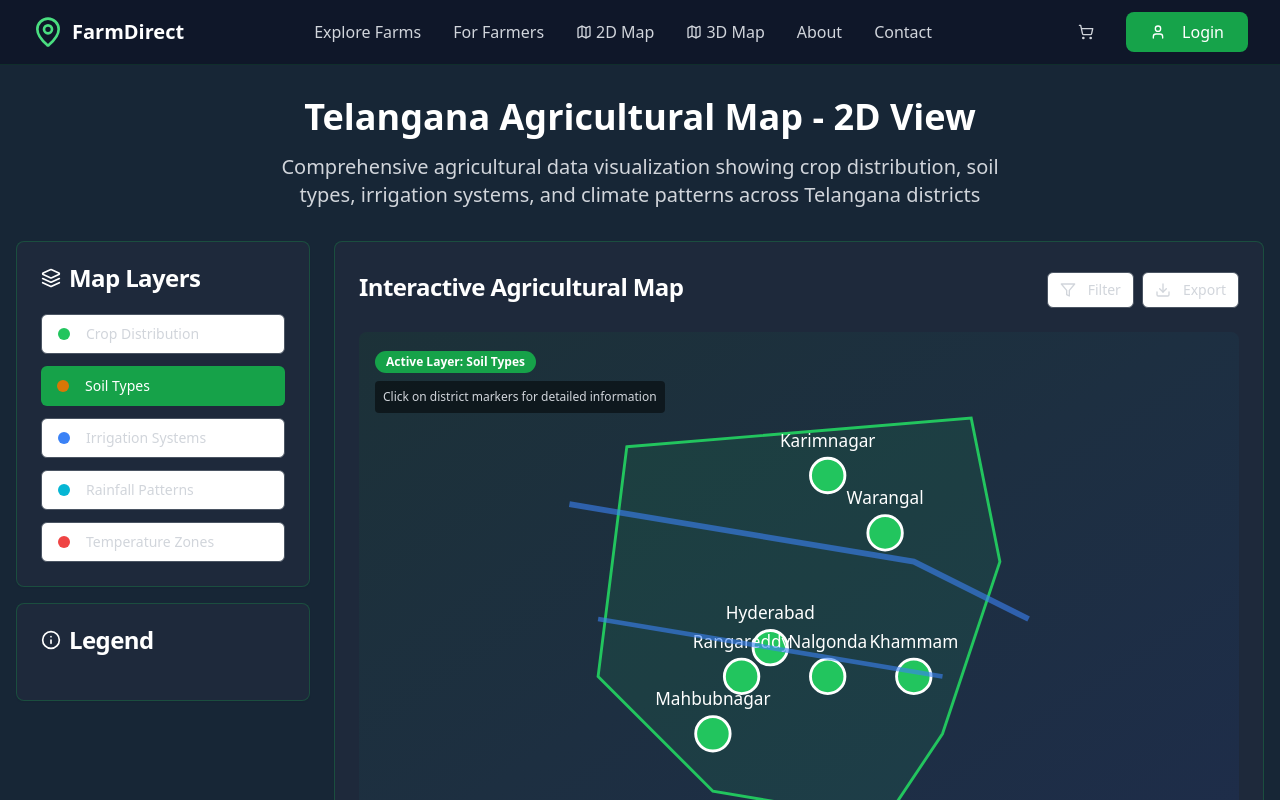
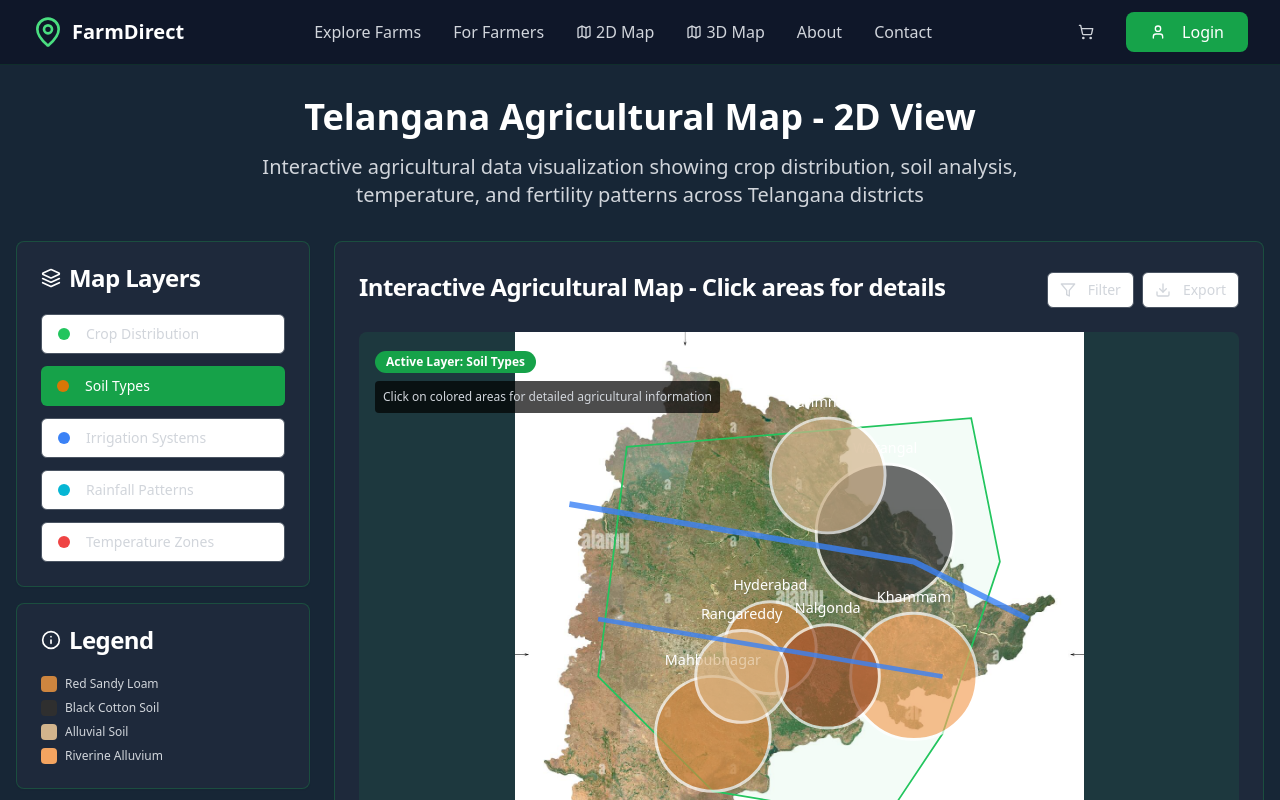
Before and after one commit to gumudavelli-sys/kisan-connect-verse-29, a React (Vite) app: page /2d-map in a window 1280 px wide. Both pictures are taken after a click on the button "Soil Types". Shown: the top 800 px of the page. Built offline with nearby package versions, Linux system fonts and the light colour scheme.

Commit message:
Add 2D map layer details
Implement district-specific data display for temperature, soil rate, soil type, and fertility on the 2D map.

```diff
--- a/src/pages/2DMap.tsx
+++ b/src/pages/2DMap.tsx
@@ -1,9 +1,10 @@
+
 import React, { useState } from 'react';
 import { Button } from '@/components/ui/button';
 import { Card, CardContent, CardHeader, CardTitle } from '@/components/ui/card';
 import { Badge } from '@/components/ui/badge';
 import { Tabs, TabsContent, TabsList, TabsTrigger } from '@/components/ui/tabs';
-import { MapPin, Layers, Info, Filter, Download } from 'lucide-react';
+import { MapPin, Layers, Info, Filter, Download, Thermometer, Droplets } from 'lucide-react';
 import Navbar from '@/components/Navbar';
 
 // Define types for better TypeScript support
@@ -15,6 +16,22 @@ type CropData = {
   others: number;
 };
 
+type DetailedAreaData = {
+  name: string;
+  temperature: {
+    current: number;
+    min: number;
+    max: number;
+  };
+  soilRate: number;
+  soilType: string;
+  fertility: string;
+  moistureLevel: number;
+  crops: CropData;
+  coordinates: { x: number; y: number };
+  size: number;
+};
+
 type CropDistributionData = {
   [key: string]: CropData;
 };
@@ -22,6 +39,7 @@ type CropDistributionData = {
 const TelanganaMap2D = () => {
   const [selectedLayer, setSelectedLayer] = useState('crops');
   const [selectedDistrict, setSelectedDistrict] = useState<string | null>(null);
+  const [selectedArea, setSelectedArea] = useState<DetailedAreaData | null>(null);
 
   // Sample crop distribution data for Telangana districts
   const cropData: CropDistributionData = {
@@ -33,6 +51,87 @@ const TelanganaMap2D = () => {
     'Mahbubnagar': { rice: 25, cotton: 30, maize: 20, sugarcane: 10, others: 15 },
     'Rangareddy': { rice: 20, cotton: 15, maize: 25, sugarcane: 20, others: 20 }
   };
+
+  // Detailed area data with agricultural information
+  const detailedAreas: DetailedAreaData[] = [
+    {
+      name: 'Hyderabad Urban',
+      temperature: { current: 32, min: 18, max: 42 },
+      soilRate: 6.8,
+      soilType: 'Red Sandy Loam',
+      fertility: 'Medium',
+      moistureLevel: 45,
+      crops: { rice: 15, cotton: 5, maize: 10, sugarcane: 8, others: 12 },
+      coordinates: { x: 45, y: 55 },
+      size: 8
+    },
+    {
+      name: 'Warangal Agricultural Zone',
+      temperature: { current: 35, min: 20, max: 44 },
+      soilRate: 7.2,
+      soilType: 'Black Cotton Soil',
+      fertility: 'High',
+      moistureLevel: 62,
+      crops: { rice: 35, cotton: 25, maize: 15, sugarcane: 5, others: 20 },
+      coordinates: { x: 65, y: 35 },
+      size: 12
+    },
+    {
+      name: 'Karimnagar Fertile Plains',
+      temperature: { current: 34, min: 19, max: 43 },
+      soilRate: 7.5,
+      soilType: 'Alluvial Soil',
+      fertility: 'Very High',
+      moistureLevel: 68,
+      crops: { rice: 40, cotton: 20, maize: 20, sugarcane: 10, others: 10 },
+      coordinates: { x: 55, y: 25 },
+      size: 10
+    },
+    {
+      name: 'Khammam River Basin',
+      temperature: { current: 33, min: 21, max: 41 },
+      soilRate: 7.8,
+      soilType: 'Riverine Alluvium',
+      fertility: 'Very High',
+      moistureLevel: 75,
+      crops: { rice: 45, cotton: 15, maize: 10, sugarcane: 15, others: 15 },
+      coordinates: { x: 70, y: 60 },
+      size: 11
+    },
+    {
+      name: 'Nalgonda Plateau',
+      temperature: { current: 36, min: 22, max: 45 },
+      soilRate: 6.5,
+      soilType: 'Red Laterite',
+      fertility: 'Medium',
+      moistureLevel: 38,
+      crops: { rice: 30, cotton: 25, maize: 25, sugarcane: 5, others: 15 },
+      coordinates: { x: 55, y: 60 },
+      size: 9
+    },
+    {
+      name: 'Mahbubnagar Dryland',
+      temperature: { current: 38, min: 24, max: 46 },
+      soilRate: 6.2,
+      soilType: 'Red Sandy',
+      fertility: 'Low to Medium',
+      moistureLevel: 32,
+      crops: { rice: 25, cotton: 30, maize: 20, sugarcane: 10, others: 15 },
+      coordinates: { x: 35, y: 70 },
+      size: 10
+    },
+    {
+      name: 'Rangareddy Mixed Zone',
+      temperature: { current: 31, min: 17, max: 40 },
+      soilRate: 7.0,
+      soilType: 'Mixed Alluvial',
+      fertility: 'High',
+      moistureLevel: 58,
+      crops: { rice: 20, cotton: 15, maize: 25, sugarcane: 20, others: 20 },
+      coordinates: { x: 40, y: 60 },
+      size: 8
+    }
+  ];
 
   const layerOptions = [
     { id: 'crops', name: 'Crop Distribution', color: 'bg-green-500' },
@@ -63,6 +162,35 @@ const TelanganaMap2D = () => {
     return colors[cropType] || '#6B7280';
   };
 
+  const getSoilColor = (soilType: string) => {
+    const colors: { [key: string]: string } = {
+      'Red Sandy Loam': '#CD853F',
+      'Black Cotton Soil': '#2F2F2F',
+      'Alluvial Soil': '#D2B48C',
+      'Riverine Alluvium': '#F4A460',
+      'Red Laterite': '#A0522D',
+      'Red Sandy': '#CD853F',
+      'Mixed Alluvial': '#DEB887'
+    };
+    return colors[soilType] || '#8B4513';
+  };
+
+  const getFertilityColor = (fertility: string) => {
+    const colors: { [key: string]: string } = {
+      'Very High': '#22C55E',
+      'High': '#84CC16',
+      'Medium': '#EAB308',
+      'Low to Medium': '#F97316',
+      'Low': '#EF4444'
+    };
+    return colors[fertility] || '#6B7280';
+  };
+
+  const handleAreaClick = (area: DetailedAreaData) => {
+    setSelectedArea(area);
+    setSelectedDistrict(area.name);
+  };
+
   return (
     <div className="min-h-screen bg-theme-dark-blue">
       <Navbar />
@@ -74,8 +202,8 @@ const TelanganaMap2D = () => {
             Telangana Agricultural Map - 2D View
           </h1>
           <p className="text-xl text-gray-300 max-w-3xl mx-auto">
-            Comprehensive agricultural data visualization showing crop distribution,
-            soil types, irrigation systems, and climate patterns across Telangana districts
+            Interactive agricultural data visualization showing crop distribution,
+            soil analysis, temperature, and fertility patterns across Telangana districts
           </p>
         </div>
 
@@ -130,29 +258,105 @@ const TelanganaMap2D = () => {
                     ))}
                   </div>
                 )}
+                {selectedLayer === 'soil' && (
+                  <div className="space-y-2">
+                    {['Red Sandy Loam', 'Black Cotton Soil', 'Alluvial Soil', 'Riverine Alluvium'].map((soil) => (
+                      <div key={soil} className="flex items-center">
+                        <div
+                          className="w-4 h-4 rounded mr-2"
+                          style={{ backgroundColor: getSoilColor(soil) }}
+                        />
+                        <span className="text-gray-300 text-xs">{soil}</span>
+                      </div>
+                    ))}
+                  </div>
+                )}
+                {selectedLayer === 'temperature' && (
+                  <div className="space-y-2">
+                    <div className="flex items-center">
+                      <div className="w-4 h-4 rounded mr-2 bg-red-600" />
+                      <span className="text-gray-300 text-xs">High (35-46°C)</span>
+                    </div>
+                    <div className="flex items-center">
+                      <div className="w-4 h-4 rounded mr-2 bg-orange-500" />
+                      <span className="text-gray-300 text-xs">Medium (25-35°C)</span>
+                    </div>
+                    <div className="flex items-center">
+                      <div className="w-4 h-4 rounded mr-2 bg-blue-500" />
+                      <span className="text-gray-300 text-xs">Low (15-25°C)</span>
+                    </div>
+                  </div>
+                )}
               </CardContent>
             </Card>
 
-            {/* District Info */}
-            {selectedDistrict && (
+            {/* Detailed Area Info */}
+            {selectedArea && (
               <Card className="bg-slate-800 border-theme-green/30">
                 <CardHeader>
-                  <CardTitle className="text-theme-white">
-                    {selectedDistrict} District
+                  <CardTitle className="text-theme-white flex items-center">
+                    <MapPin className="mr-2 h-5 w-5" />
+                    {selectedArea.name}
                   </CardTitle>
                 </CardHeader>
-                <CardContent>
-                  {cropData[selectedDistrict] && (
-                    <div className="space-y-2">
-                      <h4 className="text-theme-green font-semibold">Crop Distribution:</h4>
-                      {(Object.entries(cropData[selectedDistrict]) as Array<[keyof CropData, number]>).map(([crop, percentage]) => (
-                        <div key={crop} className="flex justify-between items-center">
-                          <span className="text-gray-300 capitalize">{crop}:</span>
-                          <Badge variant="secondary">{percentage}%</Badge>
-                        </div>
-                      ))}
+                <CardContent className="space-y-4">
+                  {/* Temperature */}
+                  <div className="space-y-2">
+                    <h4 className="text-theme-green font-semibold flex items-center">
+                      <Thermometer className="mr-2 h-4 w-4" />
+                      Temperature
+                    </h4>
+                    <div className="text-gray-300 text-sm space-y-1">
+                      <div>Current: <span className="text-white">{selectedArea.temperature.current}°C</span></div>
+                      <div>Range: <span className="text-white">{selectedArea.temperature.min}°C - {selectedArea.temperature.max}°C</span></div>
                     </div>
-                  )}
+                  </div>
+
+                  {/* Soil Information */}
+                  <div className="space-y-2">
+                    <h4 className="text-theme-green font-semibold">Soil Analysis</h4>
+                    <div className="text-gray-300 text-sm space-y-1">
+                      <div>Type: <span className="text-white">{selectedArea.soilType}</span></div>
+                      <div>pH Rate: <span className="text-white">{selectedArea.soilRate}</span></div>
+                      <div className="flex items-center">
+                        <span>Fertility: </span>
+                        <Badge
+                          className="ml-2 text-xs"
+                          style={{ backgroundColor: getFertilityColor(selectedArea.fertility) }}
+                        >
+                          {selectedArea.fertility}
+                        </Badge>
+                      </div>
+                    </div>
+                  </div>
+
+                  {/* Moisture Level */}
+                  <div className="space-y-2">
+                    <h4 className="text-theme-green font-semibold flex items-center">
+                      <Droplets className="mr-2 h-4 w-4" />
+                      Moisture Level
+                    </h4>
+                    <div className="flex items-center space-x-2">
+                      <div className="flex-1 bg-slate-700 rounded-full h-2">
+                        <div
+                          className="bg-blue-500 h-2 rounded-full transition-all duration-300"
+                          style={{ width: `${selectedArea.moistureLevel}%` }}
+                        />
+                      </div>
+                      <span className="text-white text-sm">{selectedArea.moistureLevel}%</span>
+                    </div>
+                  </div>
+
+                  {/* Crop Distribution */}
+                  <div className="space-y-2">
+                    <h4 className="text-theme-green font-semibold">Crop Distribution</h4>
+                    {(Object.entries(selectedArea.crops) as Array<[keyof CropData, number]>).map(([crop, percentage]) => (
+                      <div key={crop} className="flex justify-between items-center">
+                        <span className="text-gray-300 capitalize text-sm">{crop}:</span>
+                        <Badge variant="secondary" className="text-xs">{percentage}%</Badge>
+                      </div>
+                    ))}
+                  </div>
                 </CardContent>
               </Card>
             )}
@@ -163,7 +367,7 @@ const TelanganaMap2D = () => {
             <Card className="bg-slate-800 border-theme-green/30 h-[600px]">
               <CardHeader className="flex flex-row items-center justify-between">
                 <CardTitle className="text-theme-white">
-                  Interactive Agricultural Map
+                  Interactive Agricultural Map - Click areas for details
                 </CardTitle>
                 <div className="flex space-x-2">
                   <Button variant="outline" size="sm" className="text-gray-300 border-gray-600">
@@ -177,39 +381,54 @@ const TelanganaMap2D = () => {
                 </div>
               </CardHeader>
               <CardContent className="relative h-full">
-                {/* Telangana State Outline */}
-                <div className="relative w-full h-full bg-gradient-to-br from-green-900/20 to-blue-900/20 rounded-lg overflow-hidden">
-                  {/* SVG Map of Telangana */}
-                  <svg viewBox="0 0 100 100" className="w-full h-full">
+                {/* Telangana State Outline with Satellite-like Background */}
+                <div
+                  className="relative w-full h-full rounded-lg overflow-hidden cursor-pointer"
+                  style={{
+                    backgroundImage: `url(/lovable-uploads/fd3deb43-00b6-4256-8080-a6316459a7eb.png)`,
+                    backgroundSize: 'contain',
+                    backgroundRepeat: 'no-repeat',
+                    backgroundPosition: 'center',
+                    backgroundColor: 'rgba(34, 197, 94, 0.1)'
+                  }}
+                >
+                  {/* SVG Map overlay */}
+                  <svg viewBox="0 0 100 100" className="w-full h-full absolute inset-0">
                     {/* State boundary */}
                     <path
                       d="M20,20 L80,15 L85,40 L75,70 L65,85 L35,80 L15,60 Z"
-                      fill="rgba(34, 197, 94, 0.1)"
+                      fill="rgba(34, 197, 94, 0.05)"
                       stroke="#22C55E"
-                      strokeWidth="0.5"
+                      strokeWidth="0.3"
                     />
 
-                    {/* District markers */}
-                    {districts.map((district, index) => (
-                      <g key={district.name}>
+                    {/* Detailed agricultural areas */}
+                    {detailedAreas.map((area, index) => (
+                      <g key={area.name}>
                         <circle
-                          cx={district.x}
-                          cy={district.y}
-                          r="3"
-                          fill={selectedLayer === 'crops' ? getCropColor('rice') : '#22C55E'}
+                          cx={area.coordinates.x}
+                          cy={area.coordinates.y}
+                          r={area.size}
+                          fill={
+                            selectedLayer === 'crops' ? getCropColor('rice') :
+                            selectedLayer === 'soil' ? getSoilColor(area.soilType) :
+                            selectedLayer === 'temperature' ? (area.temperature.current > 35 ? '#DC2626' : area.temperature.current > 25 ? '#F97316' : '#3B82F6') :
+                            getFertilityColor(area.fertility)
+                          }
                           stroke="#ffffff"
                           strokeWidth="0.5"
-                          className="cursor-pointer hover:r-4 transition-all"
-                          onClick={() => setSelectedDistrict(district.name)}
+                          className="cursor-pointer hover:opacity-80 transition-all"
+                          onClick={() => handleAreaClick(area)}
+                          opacity="0.7"
                         />
                         <text
-                          x={district.x}
-                          y={district.y - 5}
+                          x={area.coordinates.x}
+                          y={area.coordinates.y - area.size - 2}
                           textAnchor="middle"
-                          className="fill-white text-xs font-medium"
-                          style={{ fontSize: '3px' }}
+                          className="fill-white text-xs font-medium pointer-events-none"
+                          style={{ fontSize: '2.5px' }}
                         >
-                          {district.name}
+                          {area.name.split(' ')[0]}
                         </text>
                       </g>
                     ))}
@@ -220,14 +439,14 @@ const TelanganaMap2D = () => {
                       fill="none"
                       stroke="#3B82F6"
                       strokeWidth="1"
-                      opacity="0.6"
+                      opacity="0.8"
                     />
                     <path
                       d="M15,50 Q45,55 75,60"
                       fill="none"
                       stroke="#3B82F6"
                       strokeWidth="0.8"
-                      opacity="0.6"
+                      opacity="0.8"
                     />
                   </svg>
 
@@ -236,8 +455,8 @@ const TelanganaMap2D = () => {
                     <Badge className="bg-theme-green text-white">
                       Active Layer: {layerOptions.find(l => l.id === selectedLayer)?.name}
                     </Badge>
-                    <div className="text-xs text-gray-300 bg-black/50 p-2 rounded">
-                      Click on district markers for detailed information
+                    <div className="text-xs text-gray-300 bg-black/70 p-2 rounded">
+                      Click on colored areas for detailed agricultural information
                     </div>
                   </div>
                 </div>
```
Also changed, not shown: public/lovable-uploads/fd3deb43-00b6-4256-8080-a6316459a7eb.png (added).
